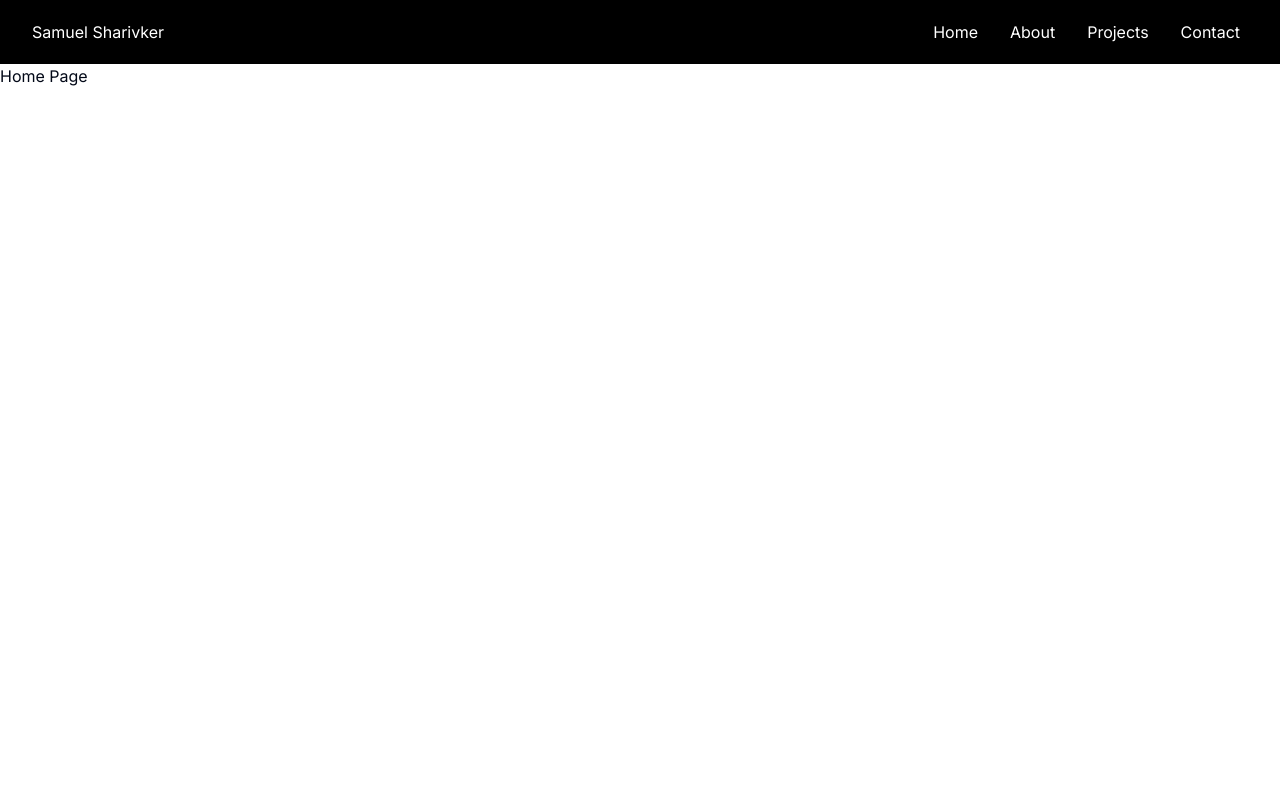
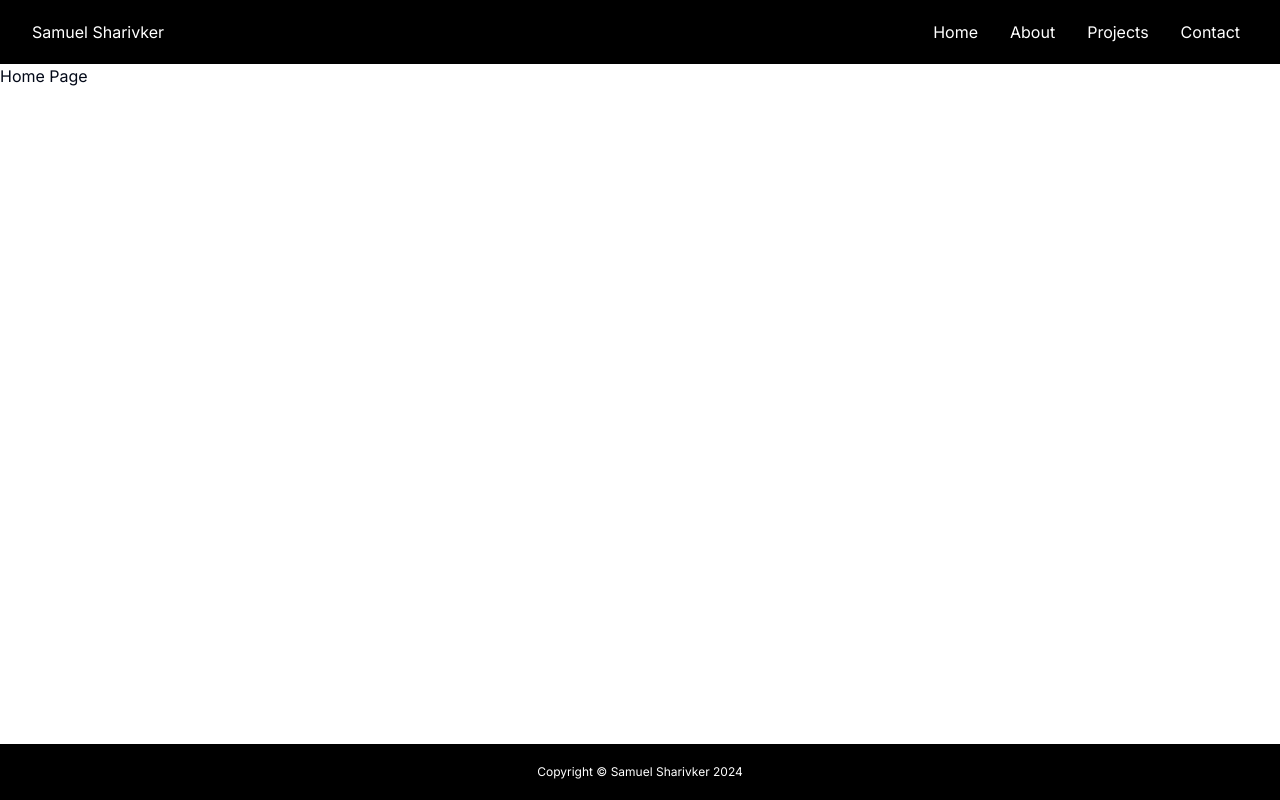
Before and after one commit to code2cube/portfolio, a Next.js app: page / in a window 1280 px wide. Built offline with nearby package versions, Linux system fonts and the light colour scheme.

Commit message:
created footer

```diff
--- a/app/layout.tsx
+++ b/app/layout.tsx
@@ -1,6 +1,7 @@
 import type { Metadata } from "next";
 import { Inter } from "next/font/google";
 import Navbar from "@/components/navbar";
+import Footer from "@/components/footer";
 import { Toaster } from "@/components/ui/sonner";
 import "./globals.css";
 
@@ -19,9 +20,12 @@ export default function RootLayout({
   return (
     <html lang="en">
       <body className={inter.className}>
-        <Navbar />
-        {children}
-        <Toaster />
+        <div className="flex flex-col min-h-screen">
+          <Navbar />
+          <main className="flex-grow">{children}</main>
+          <Toaster />
+          <Footer />
+        </div>
       </body>
     </html>
   );
--- /dev/null
+++ b/components/footer.tsx
@@ -0,0 +1,7 @@
+export default function Footer() {
+  return (
+    <div className="bg-black text-white p-5 text-center">
+      <p className="text-xs">Copyright © Samuel Sharivker 2024</p>
+    </div>
+  );
+}
```
